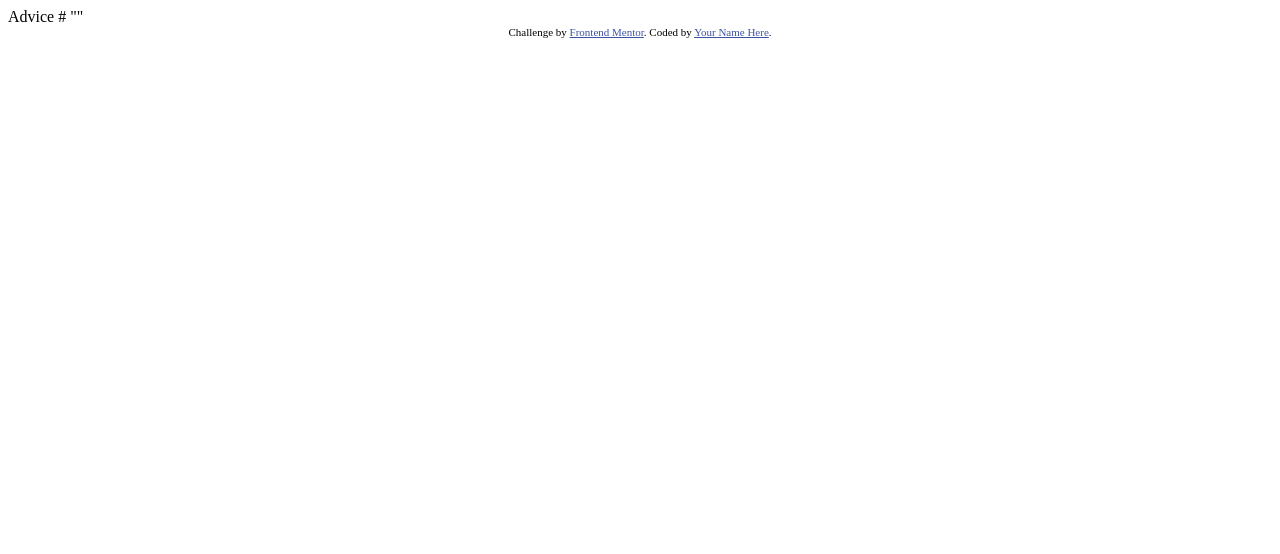
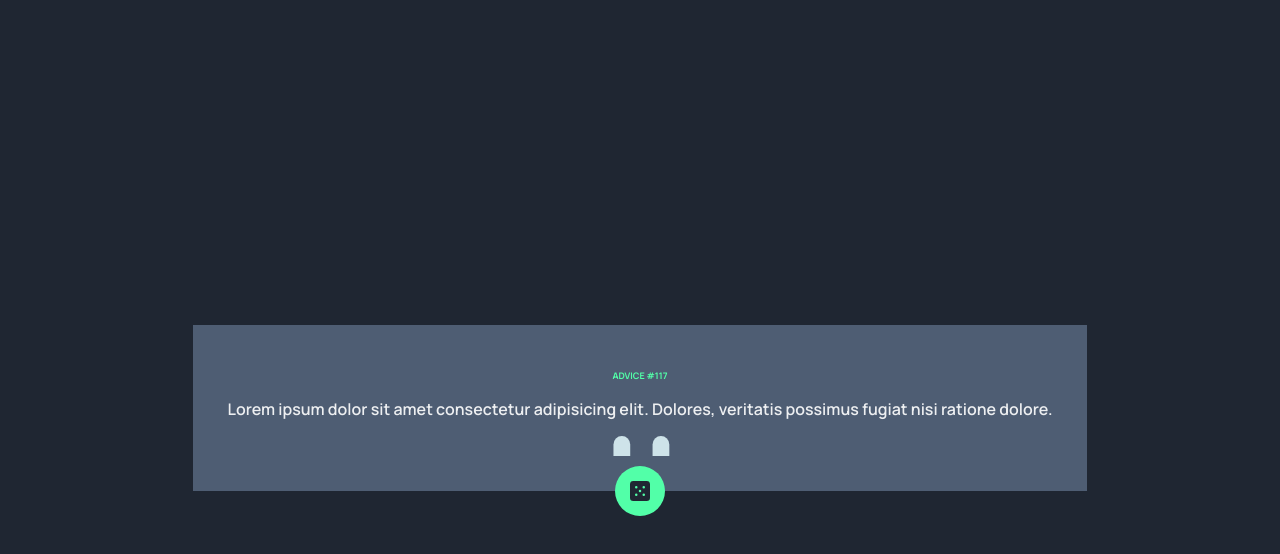
Before and after one commit to Botoku/Advice-Generator-App, a plain HTML site: page index.html in a window 1280 px wide. Drawn offline with Linux system fonts and the light colour scheme.

Commit message:
needs completion of css

```diff
--- a/index.html
+++ b/index.html
@@ -1,28 +1,33 @@
 <!DOCTYPE html>
 <html lang="en">
-<head>
-  <meta charset="UTF-8">
-  <meta name="viewport" content="width=device-width, initial-scale=1.0"> <!-- displays site properly based on user's device -->
+    <head>
+        <meta charset="UTF-8" />
+        <meta name="viewport" content="width=device-width, initial-scale=1.0" />
+        <!-- displays site properly based on user's device -->
 
-  <link rel="icon" type="image/png" sizes="32x32" href="./images/favicon-32x32.png">
+        <link
+            rel="icon"
+            type="image/png"
+            sizes="32x32"
+            href="./images/favicon-32x32.png"
+        />
+        <link rel="stylesheet" href="style.css" />
 
-  <title>Frontend Mentor | Advice generator app</title>
+        <title>Advice generator app</title>
+    </head>
+    <body>
+        <div class="container">
+            <h3 class="advice-number">ADVICE #117</h3>
+            <p class="advice">
+                Lorem ipsum dolor sit amet consectetur adipisicing elit.
+                Dolores, veritatis possimus fugiat nisi ratione dolore.
+            </p>
+            <div class="divider-img"></div>
+            <div class="dice-container">
+                <img src="images/icon-dice.svg" alt="" class="dice" />
+            </div>
+        </div>
 
-  <!-- Feel free to remove these styles or customise in your own stylesheet 👍 -->
-  <style>
-    .attribution { font-size: 11px; text-align: center; }
-    .attribution a { color: hsl(228, 45%, 44%); }
-  </style>
-</head>
-<body>
-
-  Advice #<!-- Advice ID goes here -->
-
-  "<!-- Advice text goes here -->"
-
-  <div class="attribution">
-    Challenge by <a href="https://www.frontendmentor.io?ref=challenge" target="_blank">Frontend Mentor</a>.
-    Coded by <a href="#">Your Name Here</a>.
-  </div>
-</body>
+        <script src="script.js"></script>
+    </body>
 </html>
--- /dev/null
+++ b/script.js
@@ -0,0 +1,18 @@
+'use strict';
+
+const URL = 'https://api.adviceslip.com/advice';
+const title = document.querySelector('.advice-number');
+const advice = document.querySelector('.advice');
+const btn = document.querySelector('.dice-container');
+
+const finalData = function () {
+    fetch(URL)
+        .then((res) => res.json())
+        .then((data) => {
+            title.innerHTML = `ADVICE #${data.slip.id}`;
+            advice.innerHTML = `${data.slip.advice}`;
+        });
+};
+btn.addEventListener('click', () => {
+    finalData();
+});
--- /dev/null
+++ b/style.css
@@ -0,0 +1,50 @@
+@import url('https://fonts.googleapis.com/css2?family=Manrope:wght@600;700;800&display=swap');
+
+
+body{
+    font-family: 'Manrope', sans-serif;
+    display: flex;
+    align-items: center;
+    justify-content: center;
+    height: 100vh;
+    background-color: hsl(218, 23%, 16%);
+}
+.container{
+  background-color: hsl(217, 19%, 38%);
+  position: relative;
+  padding: 35px;
+}
+.advice{
+    color:hsla(0, 0%, 100%, 0.9);
+}
+.divider-img{
+    height: 20px;
+    background-image: url(images/pattern-divider-mobile.svg);
+    background-size: 100%;
+    background-repeat: no-repeat;
+}
+h3{
+    font-size: 9px;
+    text-align: center;
+    color: hsl(150, 100%, 66%);
+}
+.dice-container{
+    position: absolute;
+    left: 50%;
+    bottom: -25px;
+    background-color: hsl(150, 100%, 66%);
+    height: 50px;
+    width: 50px;
+    display: flex;
+    align-items: center;
+    justify-content: center;
+    transform: translateX(-50%);
+    border-radius: 50%;
+    cursor: pointer;
+}
+.dice-container:hover{
+    box-shadow: hsl(150, 100%, 66%) 5px 10px 10px, hsl(150, 100%, 66%) -5px 10px 10px;
+}
+.dice{
+    height: 20px
+}
```
